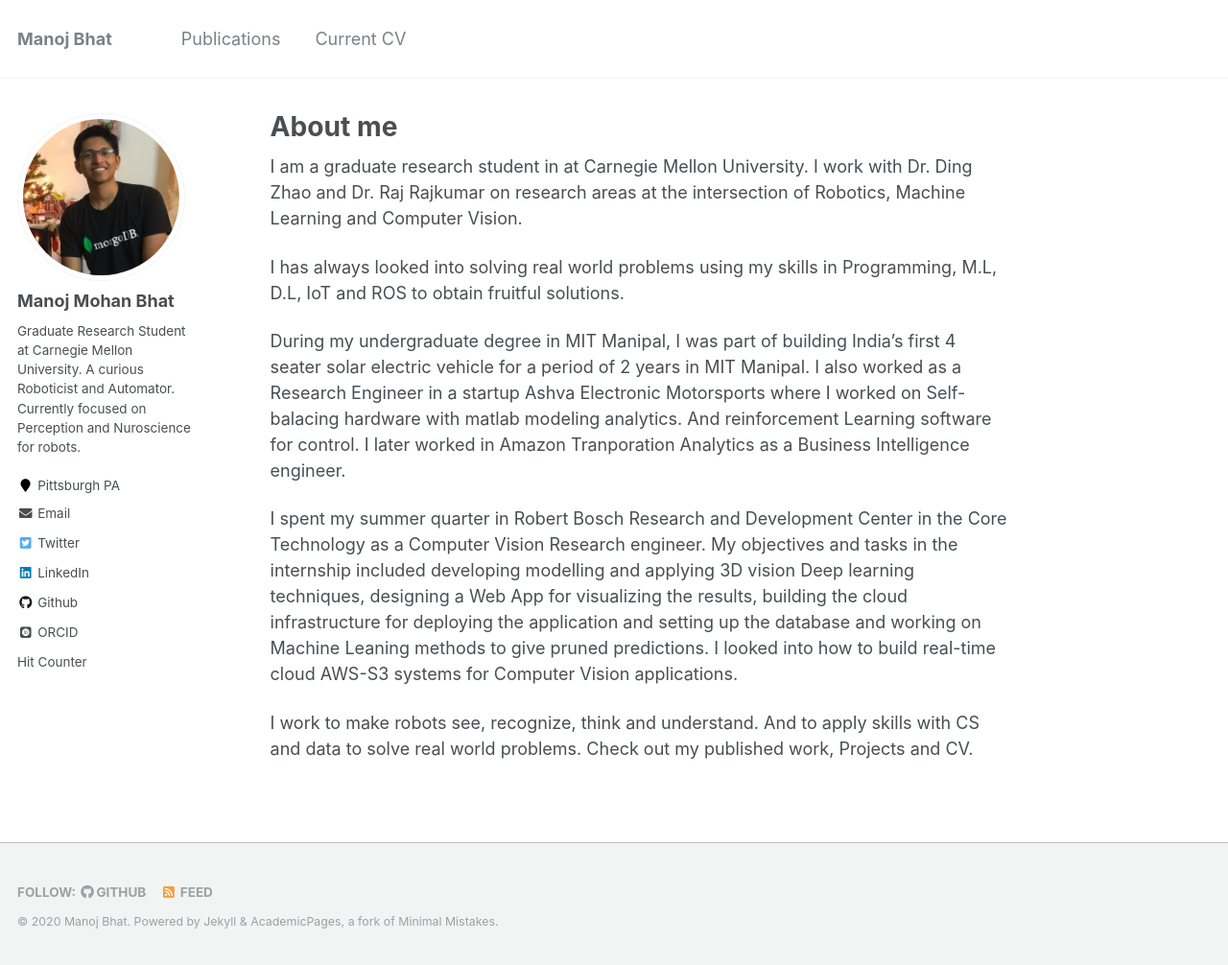
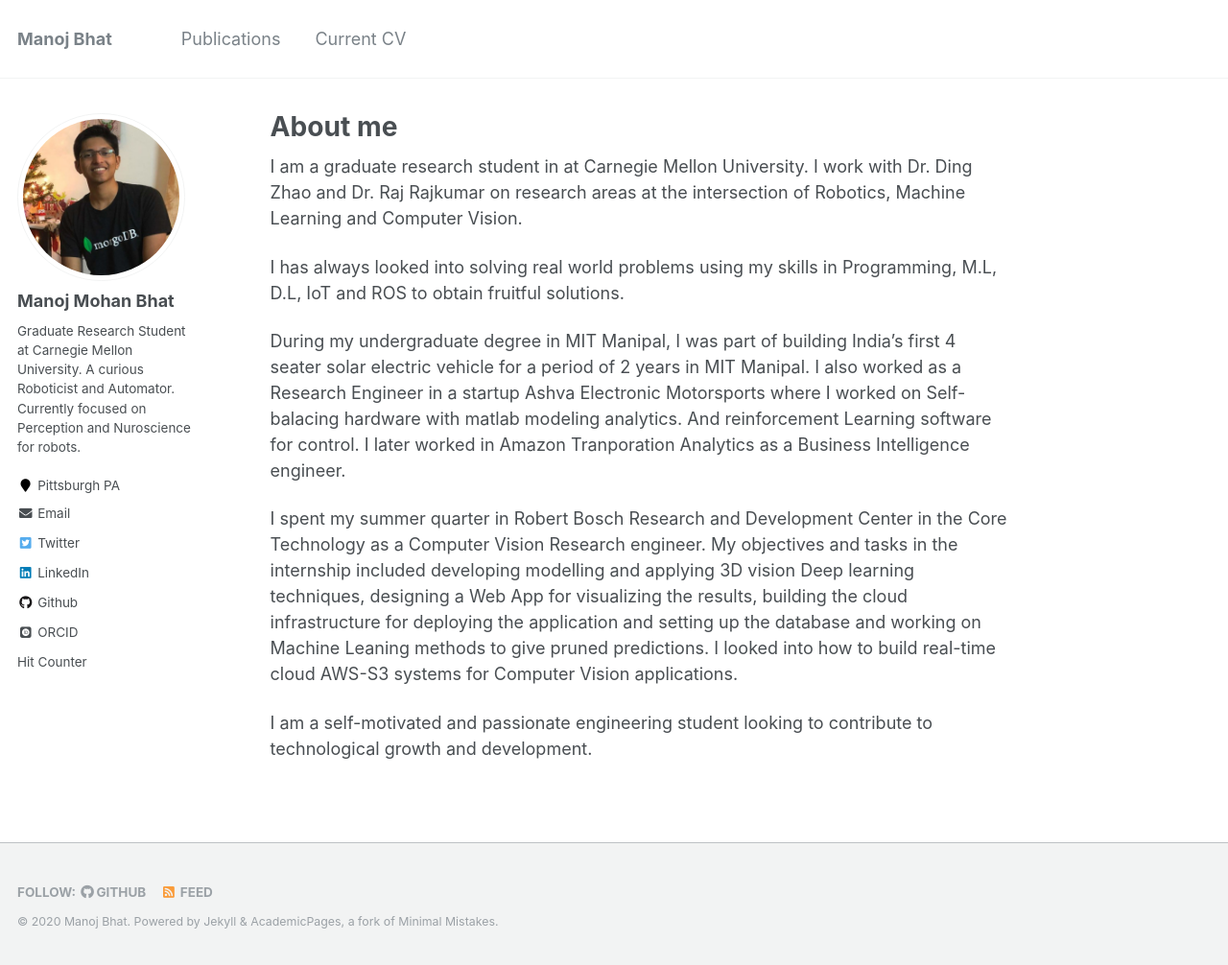
Before and after one commit to Manojbhat09/manojbhat09.github.io_old, a Jekyll site: the page built from _pages/about.md, in a window 1280 px wide and 1006 px high. Shown: the whole window at 96% size. Built offline with Jekyll 4.4.1, drawn with Linux system fonts in a browser that asks for light colours; some web fonts are replaced.

Commit message:
Update about.md

```diff
--- a/_pages/about.md
+++ b/_pages/about.md
@@ -18,11 +18,14 @@ I later worked in Amazon Tranporation Analytics as a Business Intelligence engin
 
 I spent my summer quarter in Robert Bosch Research and Development Center in the Core Technology as a Computer Vision Research engineer. My objectives and tasks in the internship included developing modelling and applying 3D vision Deep learning techniques, designing a Web App for visualizing the results, building the cloud infrastructure for deploying the application and setting up the database and  working on Machine Leaning methods to give pruned predictions. I looked into how to build real-time cloud AWS-S3 systems for Computer Vision applications.
 
+I am a self-motivated and passionate engineering student looking to contribute to technological growth and development.
+
+
+<!--
 I work to make robots see, recognize, think and understand.
 And to apply skills with CS and data to solve real world problems.
 Check out my published work, Projects and CV.
 
-<!--
 Manoj is a graduate research student in at Carnegie Mellon University. He works with Dr. Ding Zhao and Dr. Raj Rajkumar on research areas at the intersection of Machine Learning and Computer Vision.
 
 He has always looked into solving real world problems using his skills in Programming, M.L, IoT and ROS to obtain fruitful robotics solutions.
```
